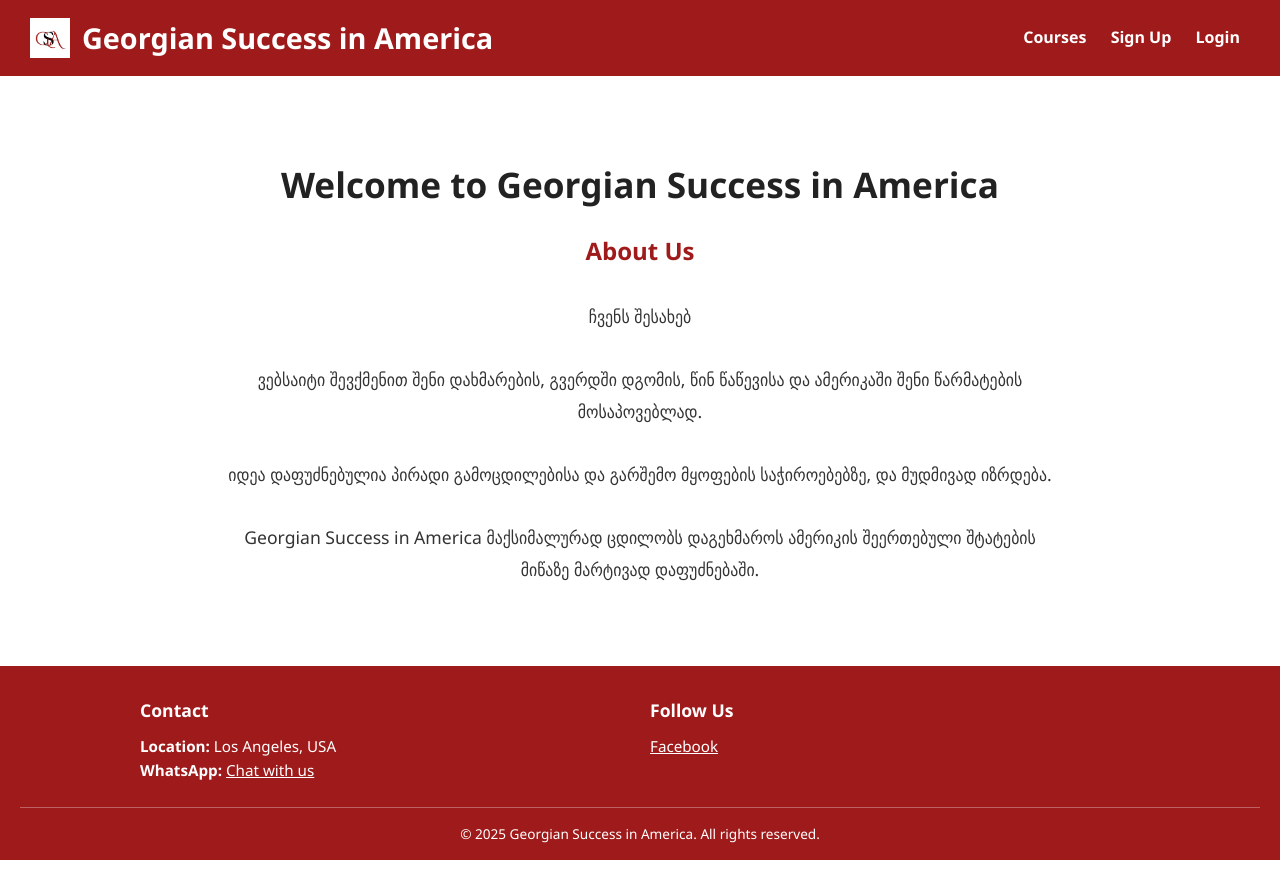
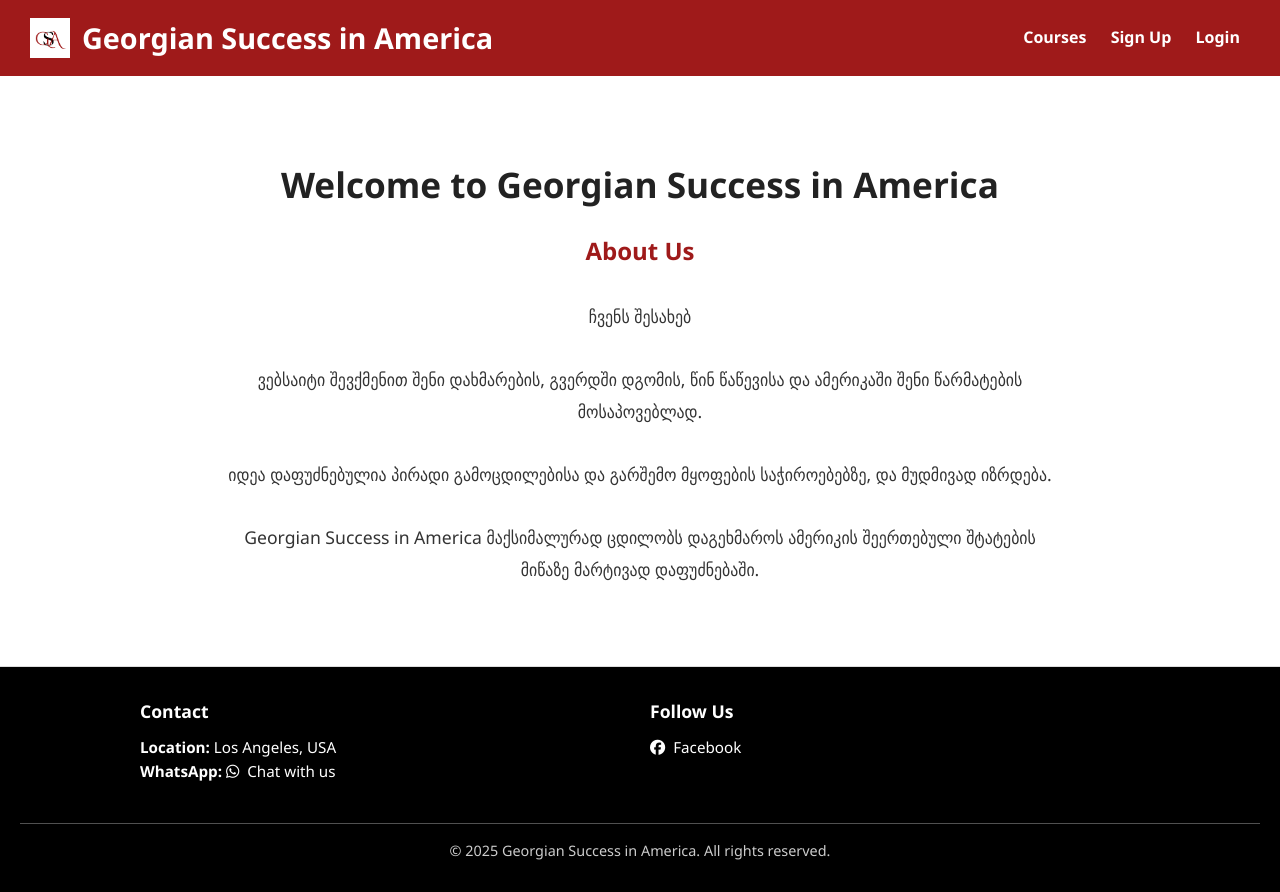
Before and after one commit to eelleeonoora/georgiansuccess, a plain HTML site: page index.html in a window 1280 px wide. Before the commit the page ends 860 px from the top, so only its background shows below. Drawn offline with Linux system fonts and the light colour scheme; no server answers.

Commit message:
Footer added

```diff
--- a/index.html
+++ b/index.html
@@ -38,18 +38,53 @@
       color: white;
     }
 
-    /* userInfo container */
     #userInfo {
       display: flex;
       align-items: center;
       gap: 10px;
     }
+
+    /* Footer styles */
+    .site-footer {
+      background-color: #f8f8f8;
+      padding: 20px 30px;
+      font-size: 0.95rem;
+      color: #333;
+      margin-top: 40px;
+      border-top: 1px solid #ddd;
+    }
+
+    .footer-container {
+      display: flex;
+      justify-content: space-between;
+      flex-wrap: wrap;
+    }
+
+    .footer-left, .footer-right {
+      margin-bottom: 15px;
+    }
+
+    .footer-left a,
+    .footer-right a {
+      color: #9f1a1a;
+      text-decoration: none;
+    }
+
+    .footer-left a:hover,
+    .footer-right a:hover {
+      text-decoration: underline;
+    }
+
+    .footer-bottom {
+      text-align: center;
+      margin-top: 10px;
+      font-size: 0.85rem;
+      color: #888;
+    }
   </style>
 </head>
 
-
 <body>
-
   <header>
     <a href="index.html" class="logo-container">
       <img src="logo.png" alt="Logo" />
@@ -111,14 +146,10 @@
 
     onAuthStateChanged(auth, async (user) => {
       if (user && user.emailVerified) {
-        // Show courses link always
         coursesLink.style.display = "inline-block";
-
-        // Hide signup and login links
         signupLink.style.display = "none";
         loginLink.style.display = "none";
 
-        // Fetch user initials from Firestore
         let firstName = "";
         let lastName = "";
 
@@ -150,11 +181,9 @@
         `;
         userInfoDiv.style.display = "flex";
       } else {
-        // Not logged in: show signup/login, hide courses if you want
-        coursesLink.style.display = "inline-block"; // optional, keep visible if you want guests to see courses
+        coursesLink.style.display = "inline-block";
         signupLink.style.display = "inline-block";
         loginLink.style.display = "inline-block";
-
         userInfoDiv.style.display = "none";
         userInfoDiv.innerHTML = "";
       }
@@ -167,20 +196,34 @@
     };
   </script>
 
+  <!-- Font Awesome for social icons -->
+<link
+rel="stylesheet"
+href="https://cdnjs.cloudflare.com/ajax/libs/font-awesome/6.5.0/css/all.min.css"
+/>
 
-<footer class="site-footer">
-  <div class="footer-container">
-    <div class="footer-left">
-      <h3>Contact</h3>
+<footer class="site-footer" style="background-color: #000; color: white; padding: 30px 20px; margin-top: 40px;">
+<div class="footer-container" style="display: flex; flex-wrap: wrap; justify-content: space-between;">
+  <div class="footer-left" style="margin-bottom: 20px;">
+    <h3 style="color: white;">Contact</h3>
     <p><strong>Location:</strong> Los Angeles, USA</p>
-      <p><strong>WhatsApp:</strong> <a href="http://wa.me/13103455780" target="_blank">Chat with us</a></p>
+    <p>
+      <strong>WhatsApp:</strong>
+      <a href="http://wa.me/13103455780" target="_blank" style="color: white; text-decoration: none;">
+        <i class="fab fa-whatsapp" style="margin-right: 8px;"></i>Chat with us
+      </a>
+    </p>
   </div>
-    <div class="footer-right">
-      <h3>Follow Us</h3>
-      <a href="https://www.facebook.com/GeorgianSuccessAmerica?mibextid=wwXIfr" target="_blank">Facebook</a>
+  <div class="footer-right" style="margin-bottom: 20px;">
+    <h3 style="color: white;">Follow Us</h3>
+    <a href="https://www.facebook.com/GeorgianSuccessAmerica?mibextid=wwXIfr"
+       target="_blank"
+       style="color: white; text-decoration: none;">
+      <i class="fab fa-facebook" style="margin-right: 8px;"></i>Facebook
+    </a>
   </div>
 </div>
-  <div class="footer-bottom">
+<div class="footer-bottom" style="text-align: center; margin-top: 20px; font-size: 0.9rem; color: #ccc;">
   © 2025 Georgian Success in America. All rights reserved.
 </div>
 </footer>
```
Lines whose indentation alone changed are shown as unchanged.
